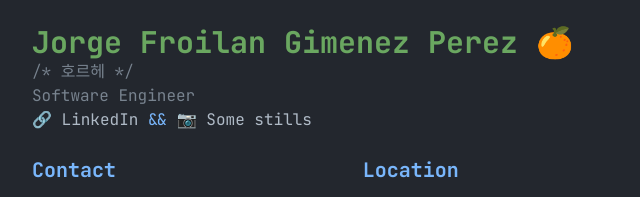
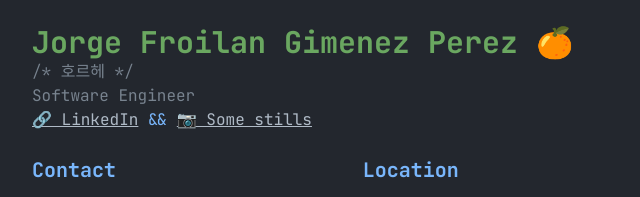
Before and after one commit to hrh858/resume, a website: page index.html in a window 1280 px wide. Shown: the top 197 px of the page, 112-752 px from the left. Drawn offline with Linux system fonts and the light colour scheme.

Commit message:
Made links more obvious

```diff
--- a/index.html
+++ b/index.html
@@ -20,7 +20,7 @@
 			Perez 🍊</h1>
 		<span class="text-hrh-muted font-light">/* 호르헤 */</span>
 		<p class="text-hrh-muted">Software Engineer</p>
-      <a href="https://www.linkedin.com/in/jfgp">🔗 LinkedIn</a> <span class="text-hrh-dark-blue">&&</span> <a href="https://www.instagram.com/naenuneuro/">📷 Some stills</a>
+      <a class="underline" href="https://www.linkedin.com/in/jfgp">🔗 LinkedIn</a> <span class="text-hrh-dark-blue">&&</span> <a class="underline" href="https://www.instagram.com/naenuneuro/">📷 Some stills</a>
 		<section id="general" class="sm:grid sm:grid-cols-3 py-6 border-b border-hrh-muted border-dashed">
 			<div class="flex flex-col sm:mb-0 mb-4">
 				<h1 class="font-bold text-hrh-dark-blue text-xl sm:mb-4">Contact</h1>
```
